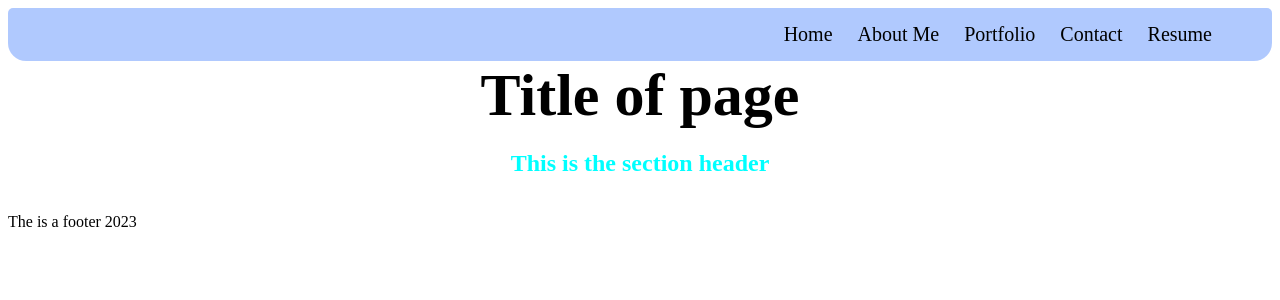
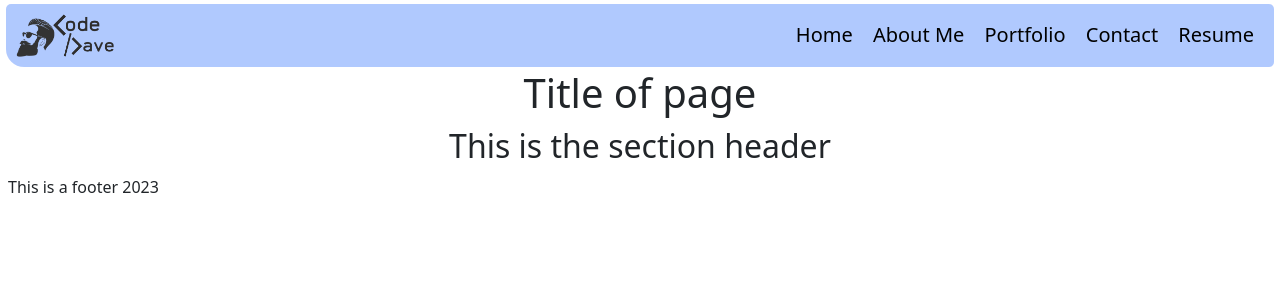
Before and after one commit to aidev13/react-portfolio, a React (Vite) app in the folder Main/: page / in a window 1280 px wide. Shown: the top 300 px of the page. Built offline with nearby package versions, Linux system fonts and the light colour scheme.

Commit message:
WIP, added Page folder in components to help organize development process

```diff
--- a/Main/index.html
+++ b/Main/index.html
@@ -2,7 +2,7 @@
 <html lang="en">
   <head>
     <meta charset="UTF-8" />
-    <link rel="icon" type="image/svg+xml" href="/vite.svg" />
+    <link rel="icon" type="image" sizes="48x48" href="/beard.png" />
     <meta name="viewport" content="width=device-width, initial-scale=1.0" />
     <title>React Built Portfolio</title>
   </head>
--- a/Main/package.json
+++ b/Main/package.json
@@ -10,6 +10,7 @@
     "preview": "vite preview"
   },
   "dependencies": {
+    "bootstrap": "^5.3.2",
     "react": "^18.2.0",
     "react-dom": "^18.2.0"
   },
--- a/Main/src/App.jsx
+++ b/Main/src/App.jsx
@@ -5,6 +5,7 @@ import Header from "./components/Header";
 import Content from "./components/Content"
 
 const App = () => {
+
   return (
     <>
       <Nav />
--- a/Main/src/components/Footer/index.jsx
+++ b/Main/src/components/Footer/index.jsx
@@ -3,7 +3,7 @@
 const Footer = () => {
     return(
         <footer>
-            <p> The is a footer 2023 </p>
+            <p> This is a footer 2023 </p>
         </footer>
     )
 }
--- a/Main/src/components/Nav/index.jsx
+++ b/Main/src/components/Nav/index.jsx
@@ -3,13 +3,21 @@ import './nav.css'
 
 const Nav = () => {
   return (
+    <>
       <nav>
+        <div>
+          <img src='./public/ode.png' id="logo" />
+        </div>
+        <div>
           <a href="#"> Home </a>
           <a href="#"> About Me </a>
           <a href="#"> Portfolio </a>
           <a href="#"> Contact </a>
           <a href="#"> Resume </a>
+        </div>
+
       </nav>
+    </>
   )
 }
 
--- a/Main/src/components/Nav/nav.css
+++ b/Main/src/components/Nav/nav.css
@@ -1,21 +1,29 @@
+* {
+    margin: 2px;
+}
+
 nav {
     background-color: rgba(0, 80, 252, 0.308);
-    border-radius: 5px 5px 18px 18px;
-    padding: 15px 60px 15px 0px;
-    gap: 25px;
+    border-radius: 5px 5px 5px 18px;
+    padding: 5px;
     display: flex;
-    justify-content: flex-end;
+    justify-content: space-between;
+    align-items: center;
+
 }
 
 nav:hover {
     background-color: rgba(25, 0, 255, 0.486);
-    transition: 300ms;
+    transition: 400ms;
+    box-shadow: rgba(50, 50, 93, 0.25) 0px 6px 12px -2px, rgba(0, 0, 0, 0.3) 0px 3px 7px -3px;
+    border-radius: 18px 18px 18px 18px;
 }
 
 nav a {
     color: black;
     text-decoration: none;
     font-size: 20px;
+    margin-right: 13px;
 }
 
 nav a:hover {
@@ -25,3 +33,14 @@ nav a:hover {
 nav a:active {
     color: aliceblue;
 }
+
+#logo {
+    width: 100px;
+    display: flex;
+    justify-content: flex-start;
+}
+
+#logo:hover {
+    transform: scale(1.2);
+    transition: 400ms;
+}
--- a/Main/src/main.jsx
+++ b/Main/src/main.jsx
@@ -1,6 +1,8 @@
 import React from 'react'
 import ReactDOM from 'react-dom/client'
 import App from './App.jsx'
+
+import 'bootstrap/dist/css/bootstrap.min.css'
 
 
 ReactDOM.createRoot(document.getElementById('root')).render(
```
Also changed, not shown: Main/src/components/Page/About.jsx (added), Main/src/components/Page/Contact.jsx (added), Main/src/components/Page/Home.jsx (added), Main/src/components/Page/Portfolio.jsx (added), Main/src/components/Page/Resume.jsx (added), 1 other file (tests, documents, lock files or other folders). Lines whose indentation alone changed are shown as unchanged.
